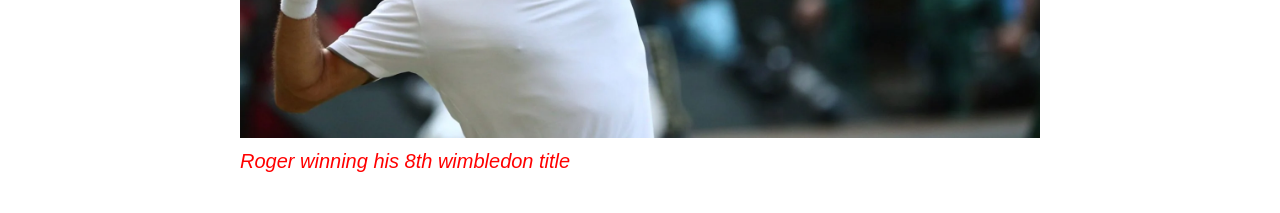
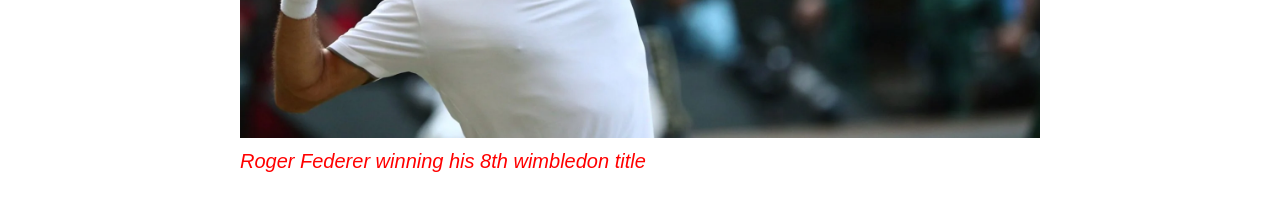
Before and after one commit to kanivarun17/Mysurpa, a plain HTML site: page index.html in a window 1280 px wide. Shown: the part 1257-1470 px from the top of the page. Drawn offline with Linux system fonts and the light colour scheme; a web font is replaced by a local one.

Commit message:
Final page done

```diff
--- a/index.html
+++ b/index.html
@@ -18,7 +18,7 @@
 		<h2>About Roger federer</h2>
 		<p>One of the greatest players to have graced the tennis courts all around the world and who has aquired fans from all parts of the globe.</p>
 		<img src="img/big roger.jpeg">
-		<p class="caption">Roger winning his 8th wimbledon title</p>
+		<p class="caption">Roger Federer winning his 8th wimbledon title</p>
 		<!-- Life -->
 		<h2>Federer's Life</h2>
 		<ol>
```
